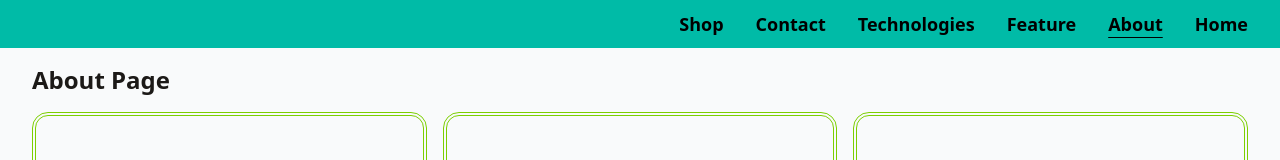
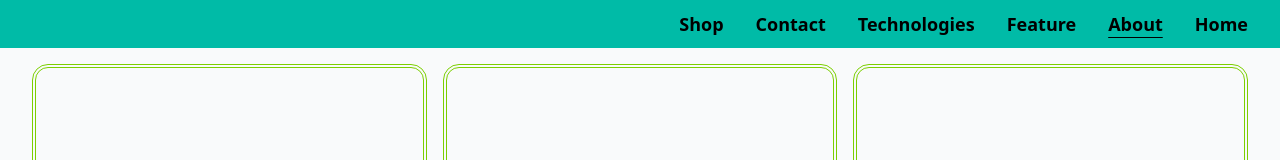
Before and after one commit to yaser-pakniyat/shop-demo, a Next.js app: page /shop-demo/about in a window 1280 px wide. Shown: the top 160 px of the page. Built offline with nearby package versions, Linux system fonts and the light colour scheme; some icons are missing.

Commit message:
refactor(About): remove page title

```diff
--- a/pages/about/index.tsx
+++ b/pages/about/index.tsx
@@ -3,7 +3,6 @@ import StaffCard from "@/components/staff-card/StaffCard";
 export default function About() {
   return (
     <div className="pages-wrapper">
-      <h6 className="title">About Page</h6>
       <StaffCard />
     </div>
   );
```
